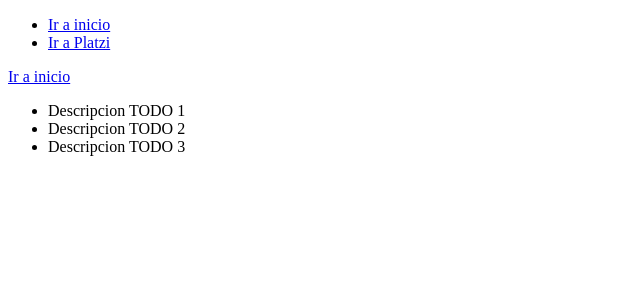
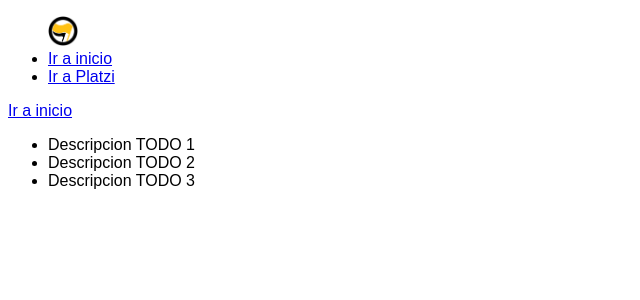
Before and after one commit to PiperPimientos/flask, a Flask app: page /hello in a window 1280 px wide. Shown: the top 300 px of the page, without its empty margins (0-640 px from the left). Run offline with Flask 2, Linux system fonts and the light colour scheme.

Commit message:
agregamos un stylsheet a nuestro base html y agregamos un archivo static image

```diff
--- /dev/null
+++ b/static/css/main.css
@@ -0,0 +1,7 @@
+html * {
+    font-family: sans-serif;
+}
+
+img {
+    max-width: 30px;
+}
--- a/templates/base.html
+++ b/templates/base.html
@@ -6,8 +6,10 @@
         {% block title %} Flask Platzi | {% endblock %}
     </title>
 </head>
+<link rel="stylesheet" href="{{ url_for('static', filename='css/main.css')}}">
 <body>
     <header>
+
         {% include 'navbar.html' %}
     </header>
     {% block content %}
--- a/templates/navbar.html
+++ b/templates/navbar.html
@@ -1,5 +1,6 @@
 <nav>
     <ul>
+        <img src="{{ url_for('static', filename='images/libanarc.png')}}" alt="Libertarian Anarchist">
         <li><a href="{{ url_for('index') }}">Ir a inicio</a></li>
         <li><a href="http://platzi.com" target="_blank">Ir a Platzi</a></li>
     </ul>
```
Also changed, not shown: static/images/libanarc.png (added).
